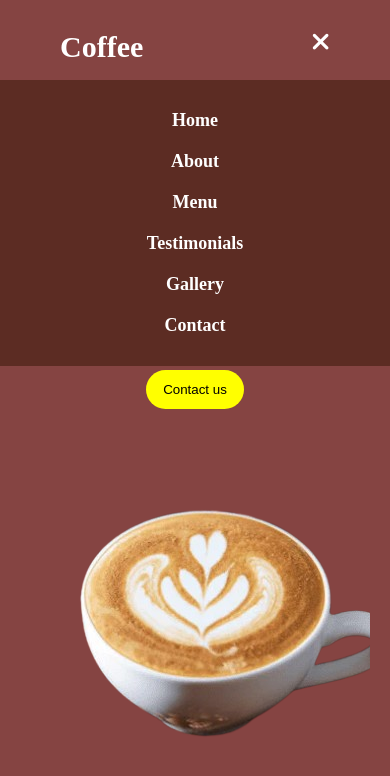
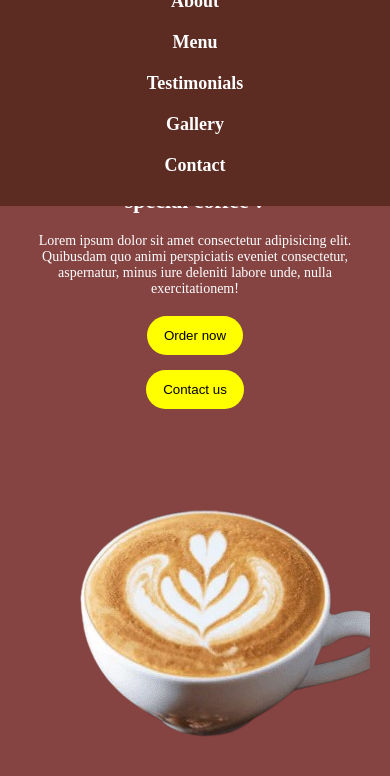
Before and after one commit to siddikkazi10/responsive-mobile, a plain HTML site: page index.html in a window 390 px wide. Both pictures are taken after a click on the element 319 px from the left and 47 px from the top of the page. Drawn offline with Linux system fonts and the light colour scheme.

Commit message:
menu add

```diff
--- a/style.css
+++ b/style.css
@@ -104,7 +104,7 @@ nav ul li a:hover{
 
   nav ul {
     position: absolute;
-    top: 80px;
+    top: -80px;
     right: 0;
     width: 100%;
     background-color: #5c2c23;
```
